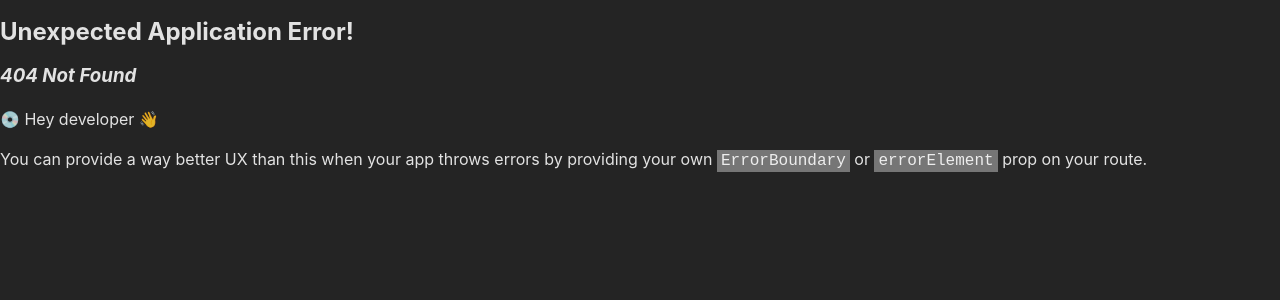
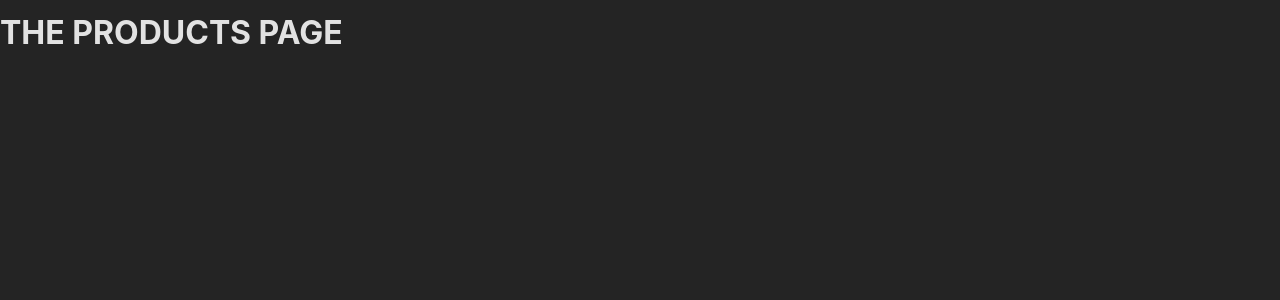
Before and after one commit to Rbravolibtech/ReactRouter-21, a React (Create React App) app: page /products in a window 1280 px wide. Before the commit this address had no page. Shown: the top 300 px of the page. Built offline with nearby package versions, Linux system fonts and the light colour scheme.

Commit message:
added path to products page and fixed bug

```diff
--- a/src/App.js
+++ b/src/App.js
@@ -1,7 +1,11 @@
 import { createBrowserRouter, RouterProvider } from "react-router-dom";
 import HomePage from "./pages/Home";
+import ProductsPage from "./pages/Products";
 
-const router = createBrowserRouter([{ path: "/", element: <HomePage /> }, {}]);
+const router = createBrowserRouter([
+	{ path: "/", element: <HomePage /> },
+	{ path: "/products", element: <ProductsPage /> },
+]);
 
 function App() {
 	return <RouterProvider router={router} />;
--- /dev/null
+++ b/src/pages/Products.js
@@ -0,0 +1,5 @@
+function ProductsPage() {
+	return <h1>THE PRODUCTS PAGE</h1>;
+}
+
+export default ProductsPage;
```
